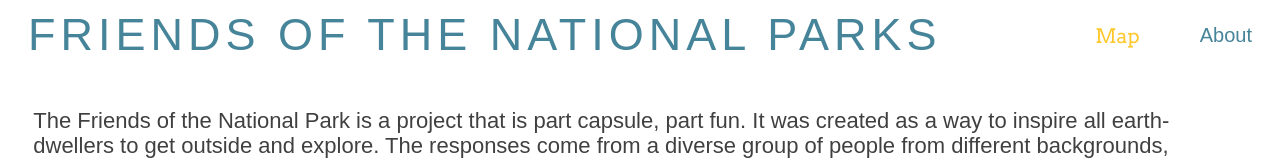
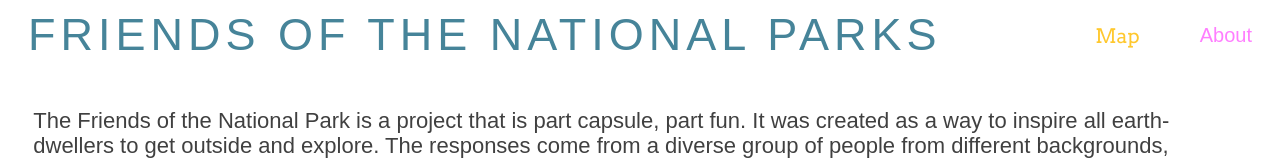
Before and after one commit to cwh47/NatParks, a plain HTML site: page about.html in a window 1280 px wide. In both pictures the pointer is over the link "About". Shown: the top 160 px of the page. Drawn offline with nearby package versions, Linux system fonts and the light colour scheme; a web font is replaced by a local one.

Commit message:
Hover color change

```diff
--- a/style.css
+++ b/style.css
@@ -12,8 +12,9 @@ a {
 }
 
 a:hover {
-    color: #468499;
+    color: #ff00ff;
     filter: alpha(opacity=40);
+    opacity: .5;
 }
 
 
```
